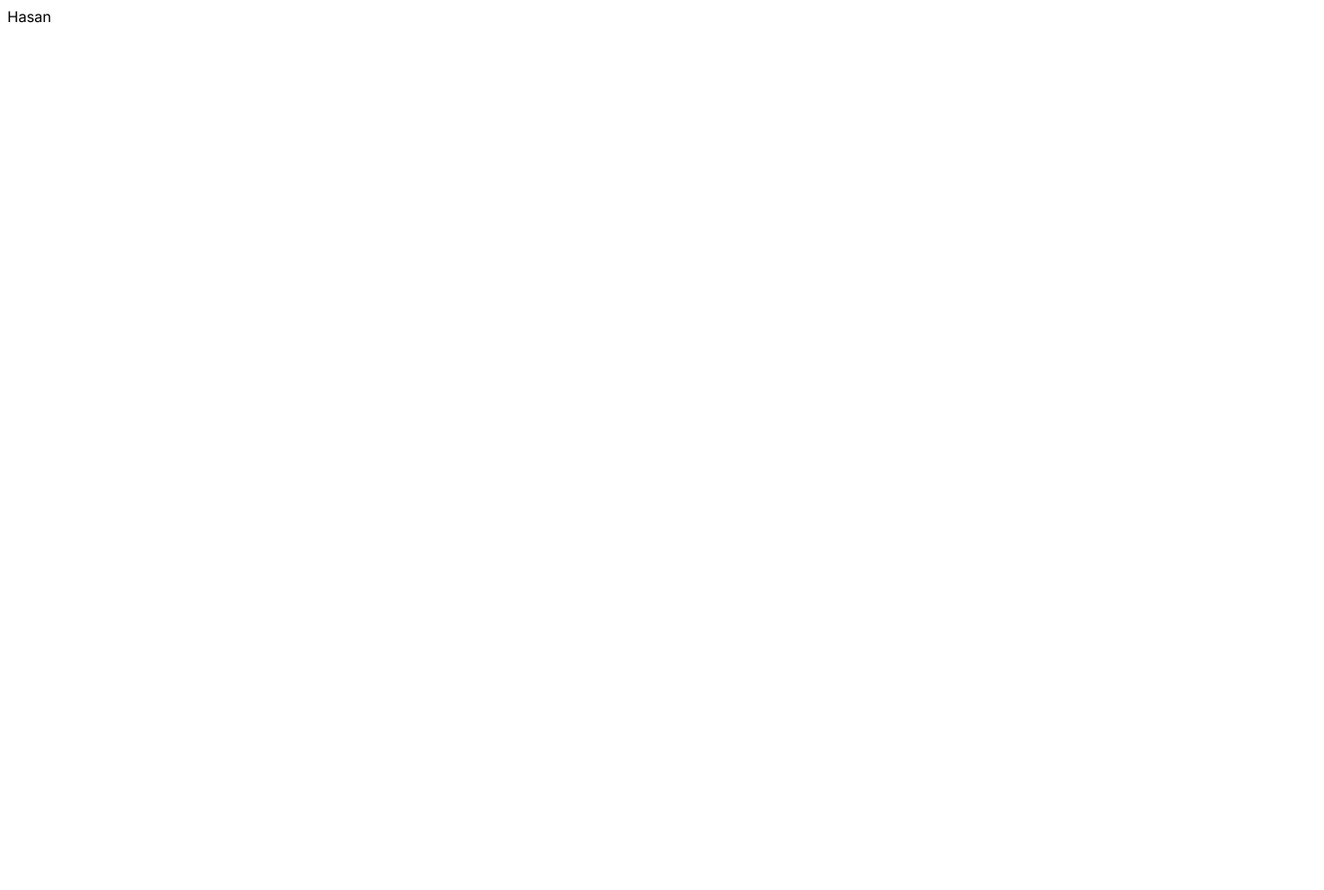
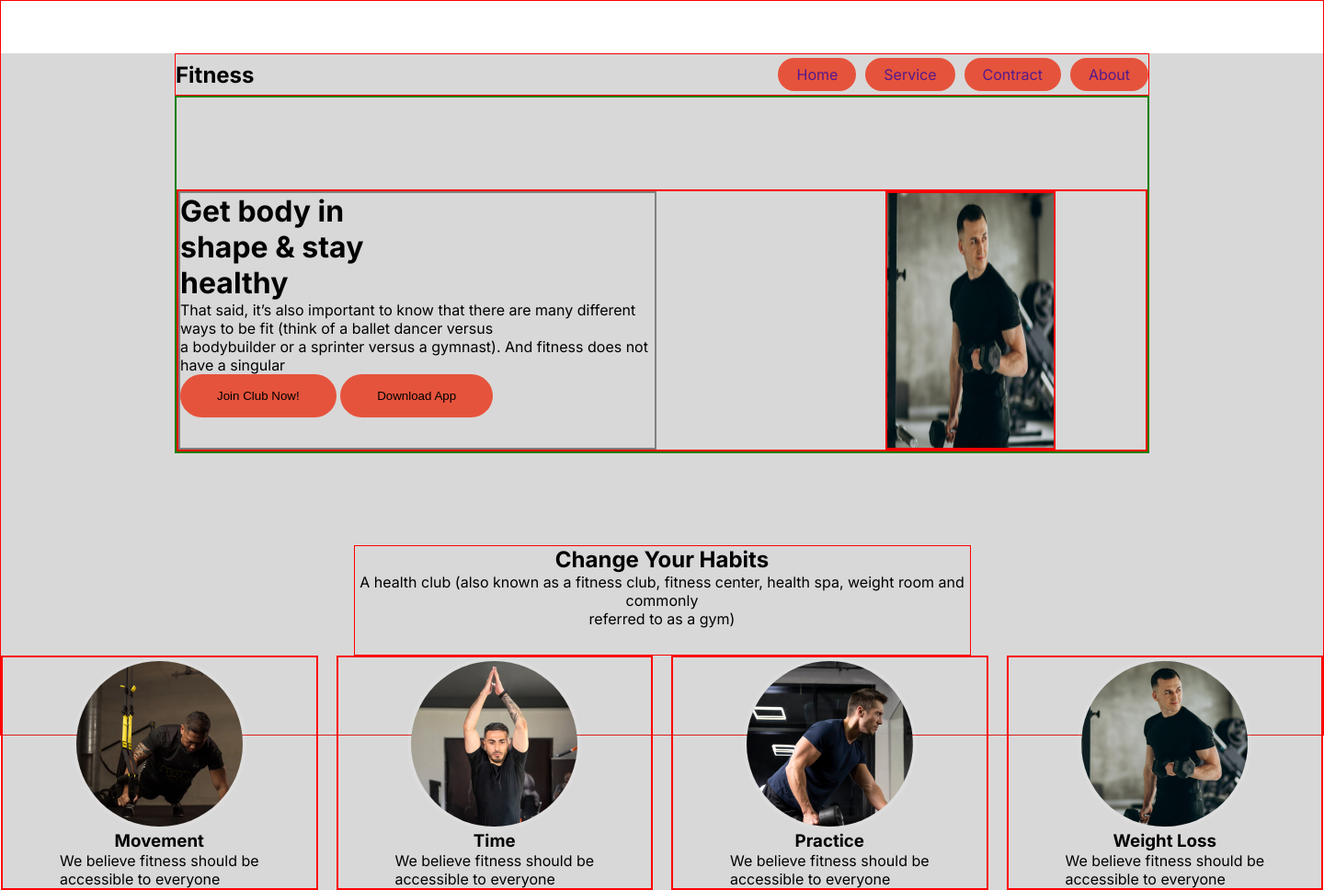
Before and after one commit to Hasan1971f/my-assignment-2, a plain HTML site: page index.html in a window 1280 px wide. Shown: the whole page at 92% size, 1440 px wide, since content can reach past the window. Before the commit the page ends 800 px from the top, so only its background shows below. Drawn offline with Linux system fonts and the light colour scheme.

Commit message:
added a nav-bar picture and picture container

```diff
--- a/index.html
+++ b/index.html
@@ -6,15 +6,108 @@
     <title>Document</title>
     <link rel="stylesheet" href="styles/style.css">
 </head>
-<body class="inter-font">
-    <header>
-     Hasan
-    </header>
-    <main>
+<body class="inter-font banner ">
+</body>
+<div class="first-div">
+    <div class="bg-colors">
+        <nav class="nav-bar displayflex">
+            <h1>Fitness</h1>
+            <ul class="displayflex">
+                <li><a href="">Home</a></li>
+                <li><a href="">Service</a></li>
+                <li><a href="">Contract</a></li>
+                <li><a href="">About</a></li>
+            </ul>
+        </nav>
+        <div class="banner-section-full-height">
+            <div class="banner-conteiner-section displayflex">
+                <div class="banner-content-text-areay">
+                    <h1 >
+                      Get body in <br> shape & stay<br>healthy
+                    </h1>
+                    <p>That said, it’s also important to know that there are many different ways to be fit (think of a ballet dancer versus<br> a bodybuilder or a sprinter versus a gymnast). And fitness does not have a singular</p>
+                    <div>
+                      <button class="btn-primary">Join Club Now!</button>
+                      <button class="btn-primary">Download App</button>
 
-    </main>
-    <footer>
+                    </div>
+                  </div>
+                  <img src="images/image 5.png" alt="">
+                  <div>
 
-    </footer>
-</body>
+                  </div>
+            </div>
+
+
+
+        </div>
+        <div class="your-habits-conteiner">
+            <div class="habits-title">
+                <h2>Change Your Habits</h2>
+                <p>A health club (also known as a fitness club, fitness center, health spa, weight room and commonly <br>referred to as a gym)</p>
+
+            </div>
+            <div class="picture">
+                 <div class="picture-container">
+                    <img src="images/image 3.png" alt="">
+                   <h3>Movement</h3>
+                   <p>We believe fitness should be <br> accessible to everyone</p>
+                 </div>
+                 <div class="picture-container">
+                    <img src="images/image 2.png" alt="">
+                     <h3>Time</h3>
+                     <p>We believe fitness should be <br> accessible to everyone</p>
+                 </div>
+                 <div class="picture-container">
+                   <img src="images/image 4.png" alt="">
+                   <h3>Practice</h3>
+                   <p>We believe fitness should be <br> accessible to everyone</p>
+                 </div>
+                 <div class="picture-container">
+                <img src="images/image 5.png" alt="">
+                <h3>Weight Loss</h3>
+                <p>We believe fitness should be <br> accessible to everyone</p>
+                 </div>
+            </div>
+
+        </div>
+
+    </div>
+
+</div>
+
+
+
+
+
+
+
+
+
+
+
+
+
+
+
+
+
+
+
+
+
+
+
+
+
+
+
+
+
+
+
+
+
+
+
 </html>
--- a/styles/style.css
+++ b/styles/style.css
@@ -1,5 +1,6 @@
 
 @import url('https://fonts.googleapis.com/css2?family=Inter:ital,opsz,wght@0,14..32,100..900;1,14..32,100..900&display=swap');
+
 
 
 .inter-font {
@@ -8,3 +9,108 @@
   font-weight: 400;
   font-style: normal;
 }
+*{
+   margin: 0;
+   padding: 0;
+   box-sizing: border-box;
+}
+.bg-colors{
+   background: rgba(111, 106, 106,0.264);
+
+}
+.first-div{
+   width: 1440px;
+   height: 715px;
+   border: 1px solid red;
+   height: 100vh;
+   margin: 0 auto;
+}
+.banner-section-full-height{
+   max-width: 1060px;
+   margin: 0 auto;
+   border: 2px solid green;
+}
+/* sahared styles */
+.displayflex{
+   display: flex;
+}
+.btn-primary{
+   background-color: #E6533C;
+   border: none;
+   border-radius: 46px;
+   padding: 16px 40px;
+}
+
+
+/* nav-bar related style */
+.nav-bar{
+   max-width: 1060px;
+   height: 46px;
+   margin: 0 auto;
+   margin-top: 57px;
+   align-items: center;
+   justify-content: space-between;
+   border: 1px solid red;
+
+}
+.nav-bar ul{
+
+}
+.nav-bar ul li{
+   list-style: none;
+}
+.nav-bar ul li a{
+   background-color:  #E6533C;
+   border-radius: 46px;
+   margin:0 0 0 10px;
+   padding: 8px 20px 8px 20px;
+   text-decoration: none;
+}
+/* banner related styles */
+
+.banner-conteiner-section{
+   justify-content: space-between;
+   margin-top: 100px;
+   border: 2px solid red;
+}
+.banner-conteiner-section img{
+   border: 2px solid red;
+   margin-left: 150px;
+}
+.banner-content-text-areay{
+   width: 520px;
+   height: 281px;
+   border: 2px solid gray;
+}
+
+
+.your-habits-conteiner{
+   margin-top: 100px;
+}
+.habits-title{
+   width: 671px;
+   height: 120px;
+   border: 1px solid red;
+   margin: 0 auto;
+   text-align: center;
+}
+.picture{
+   display: grid;
+   grid-template-columns: repeat(4,1fr);
+   justify-content: space-between;
+   gap: 20px;
+   border-radius: 100px;
+
+}
+.picture-container img{
+   border:4px solid rgba(255, 255, 255, 0.1) ;
+   border-radius: 100px;
+}
+.picture-container{
+   border: 2px solid red;
+   display: flex;
+   flex-direction: column;
+   align-items: center;
+   justify-content: center;
+
+}
```
